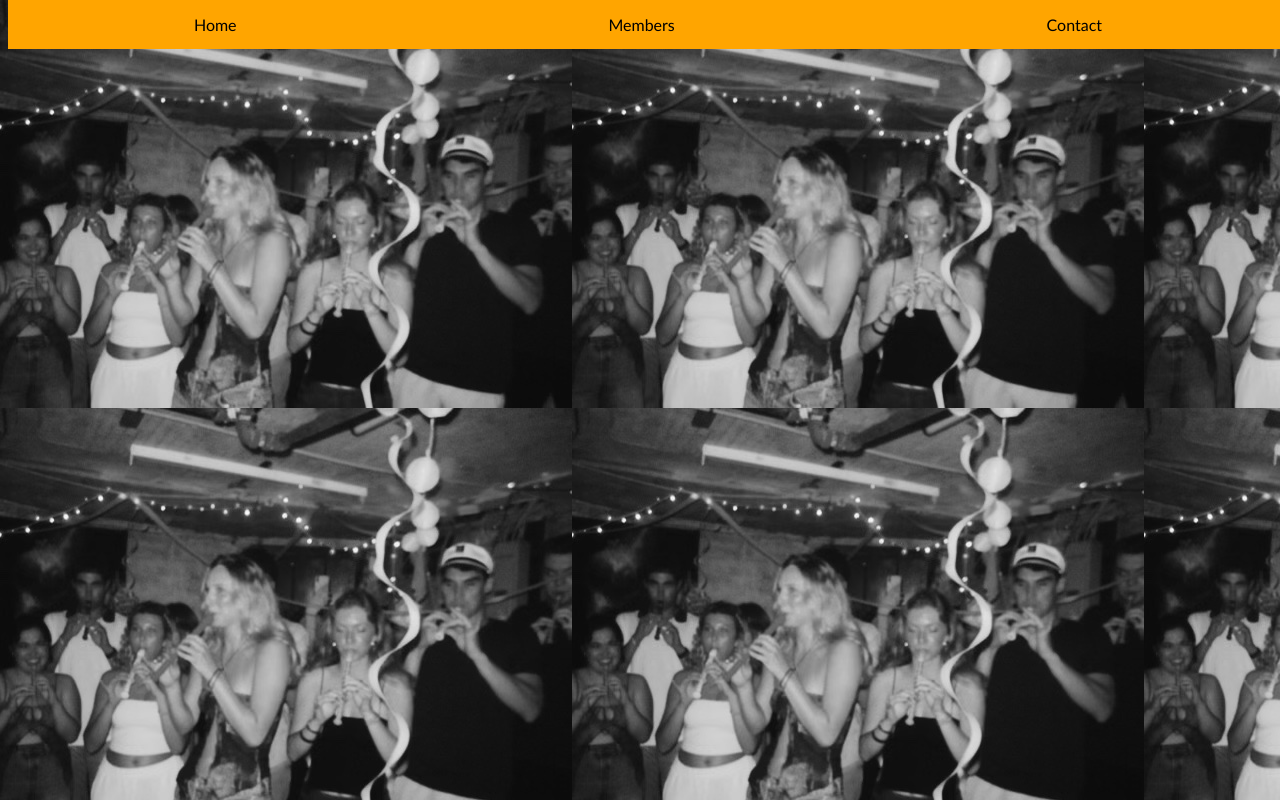
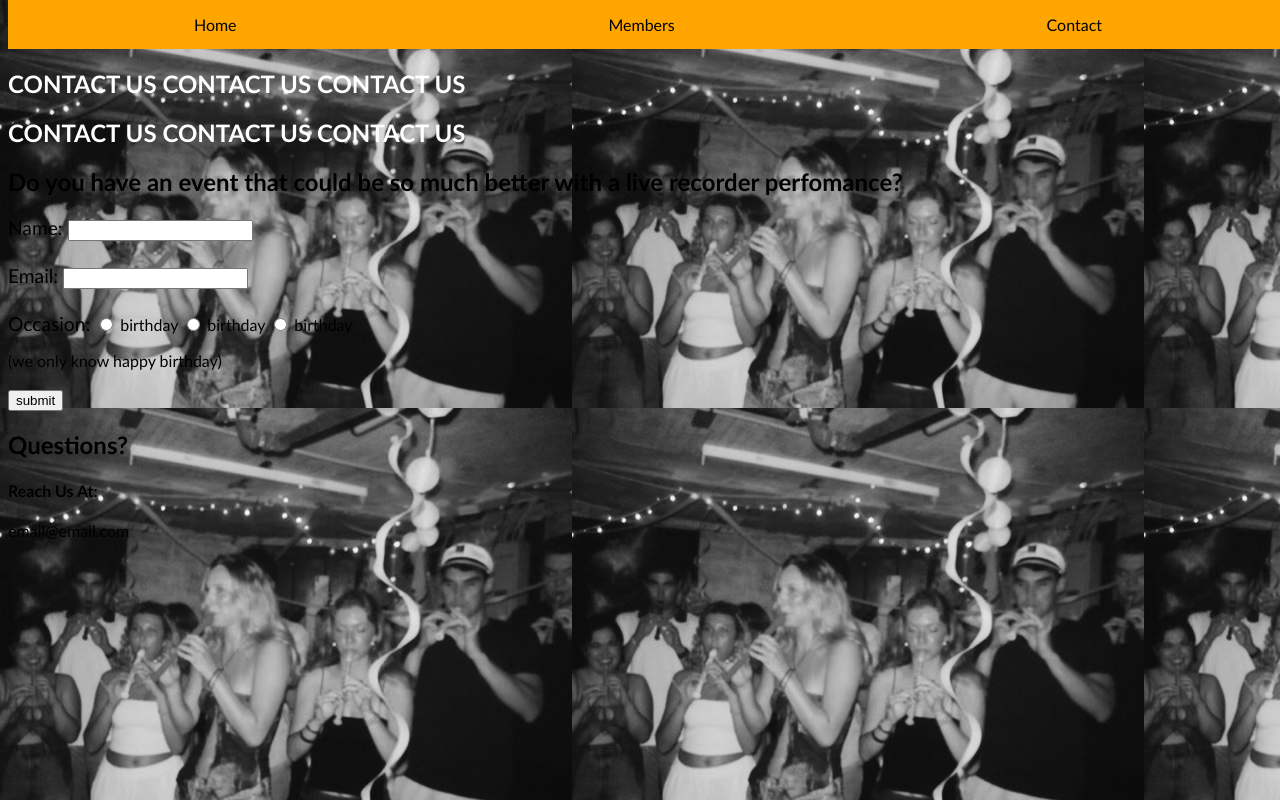
Before and after one commit to lizziepimentel/cs20hw2, a plain HTML site: page contact.html in a window 1280 px wide. Drawn offline with Linux system fonts and the light colour scheme.

Commit message:
3rd commit contact.html

```diff
--- a/contact.html
+++ b/contact.html
@@ -14,5 +14,51 @@
 			<a href="https://lizziepimentel.github.io/cs20hw2/contact.html">Contact</a>
 		</div>
 	</nav>
+
+	<section class="contactus">
+		<h1 style="color: white">CONTACT US CONTACT US CONTACT US</h1>
+		<h1 style="color: white">CONTACT US CONTACT US CONTACT US</h1>
+		<h1 style="color: white">CONTACT US CONTACT US CONTACT US</h1>
+	</section>
+
+	<section class="form">
+		<h2>
+			Do you have an event that could be so much better with a live recorder perfomance?
+		</h2>
+		<form>
+			<font color="black">
+			<big>
+				 Name: <input type="text" id="name" name="name">
+				<br/>
+				<br/>
+				Email: <input type="text" id="email" name="email">
+				<br/>
+				<br/>
+				Occasion:
+			</big>
+				<input type="radio" name="occasion" value="birthday"> birthday
+				<input type="radio" name="occasion" value="birthday"> birthday
+				<input type="radio" name="occasion" value="birthday"> birthday
+			</font>
+		</form>
+		<p></p>
+		(we only know happy birthday)
+		<br/>
+		<br/>
+		<input type="submit" value="submit">
+	</section>
+
+	<p></p>
+
+	<section class="contactinfo">
+		<h2>
+			Questions?
+		</h2>
+		<h4>
+			Reach Us At:
+		</h4>
+		email@email.com
+	</section>
+
 </body>
 </html>
```
